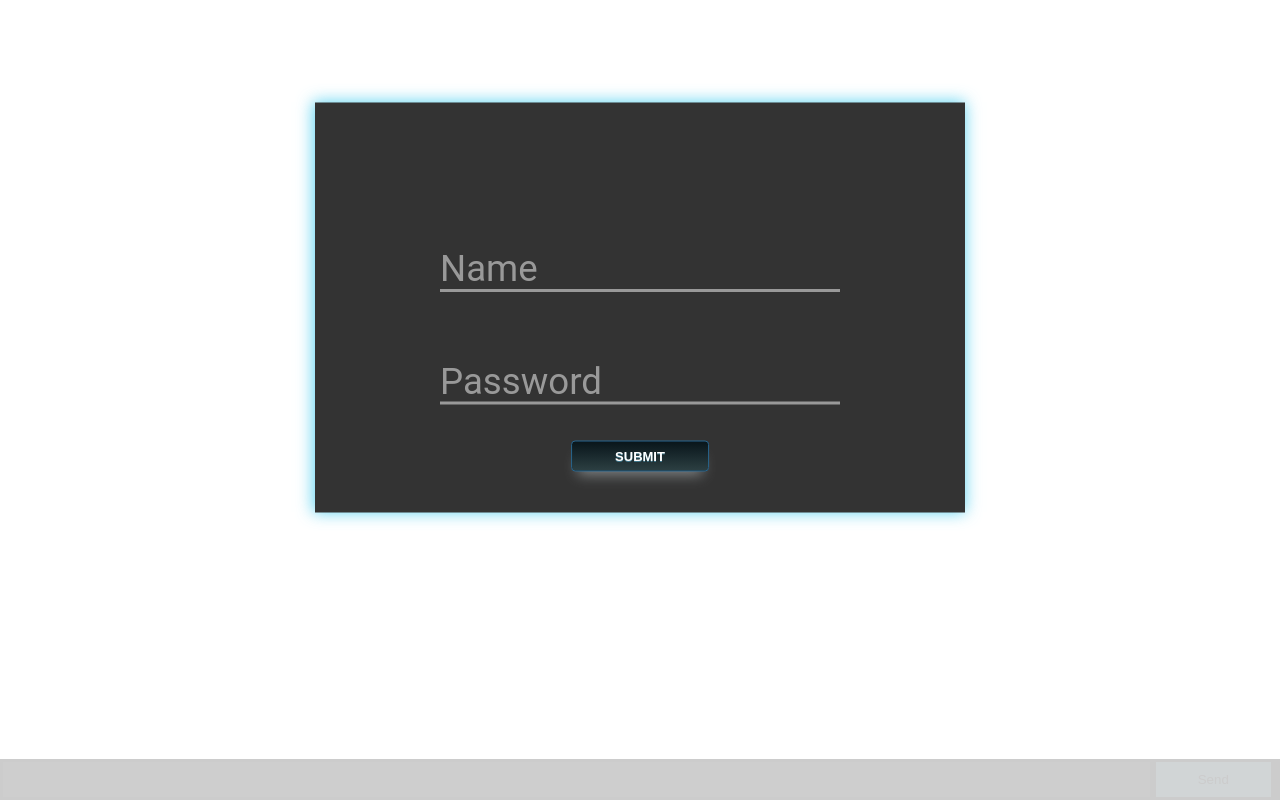
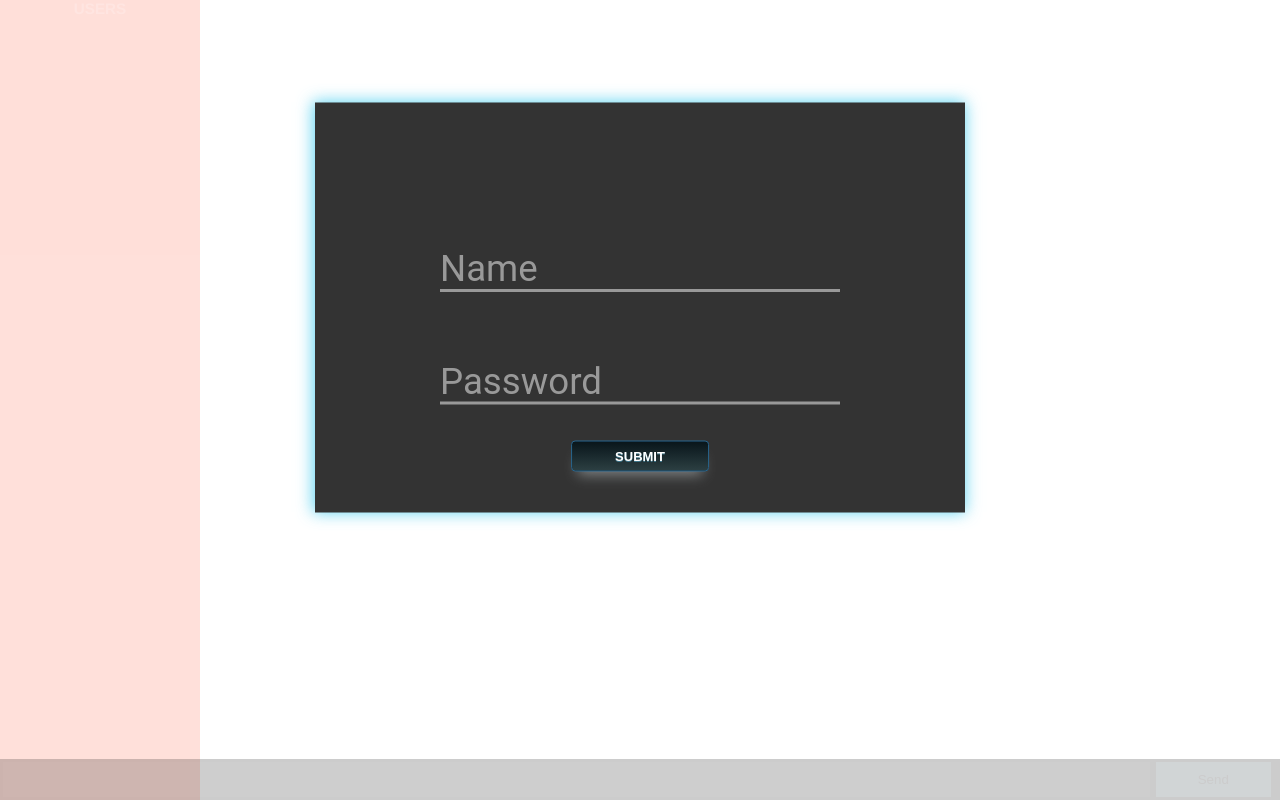
Before and after one commit to DejanJS/Chat-app-Socket.io, a website: page public/index.html in a window 1280 px wide. Drawn offline with nearby package versions, Linux system fonts and the light colour scheme; no server answers.

Commit message:
temporary user sidebar

```diff
--- a/public/chat.css
+++ b/public/chat.css
@@ -240,3 +240,16 @@ label {
 	filter:progid:DXImageTransform.Microsoft.gradient(startColorstr='#2c3f42', endColorstr='#0a171c',GradientType=0);
 	background-color:#2c3f42;
 }
+
+.userlist{
+	display:block;
+	position:relative;
+	float:left;
+	width:200px;
+	height:100vh;
+	background-color:tomato;
+}
+.userlist > h3{
+	text-align:center;
+	color:white;
+}
--- a/public/index.html
+++ b/public/index.html
@@ -10,6 +10,9 @@
 </head>
 
 <body>
+		<div class="userlist">
+				<h3>USERS</h3>
+			</div>
 	<div class="centered">
 		<div class="group">
 			<input type="text" id="name" required="required">
```
